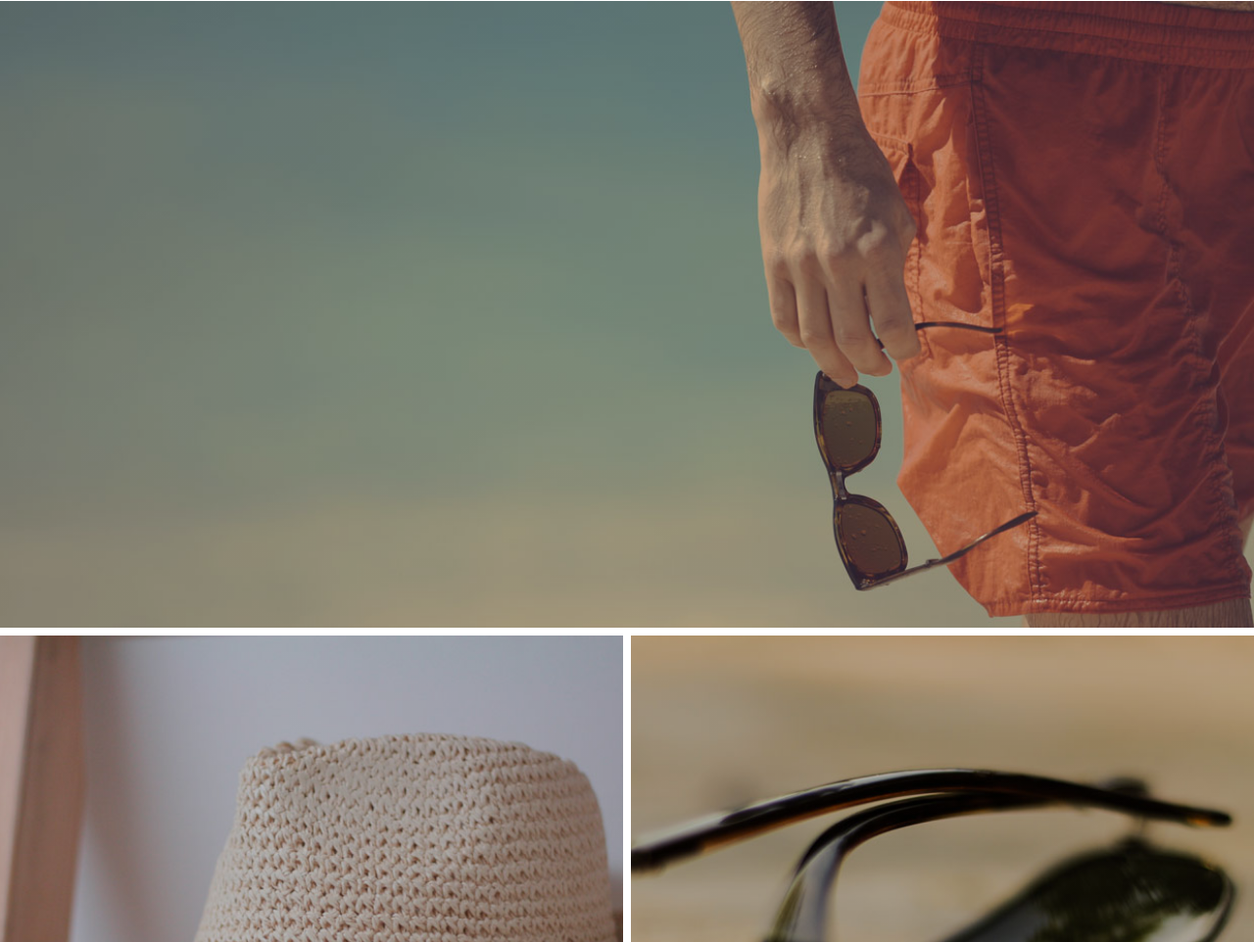
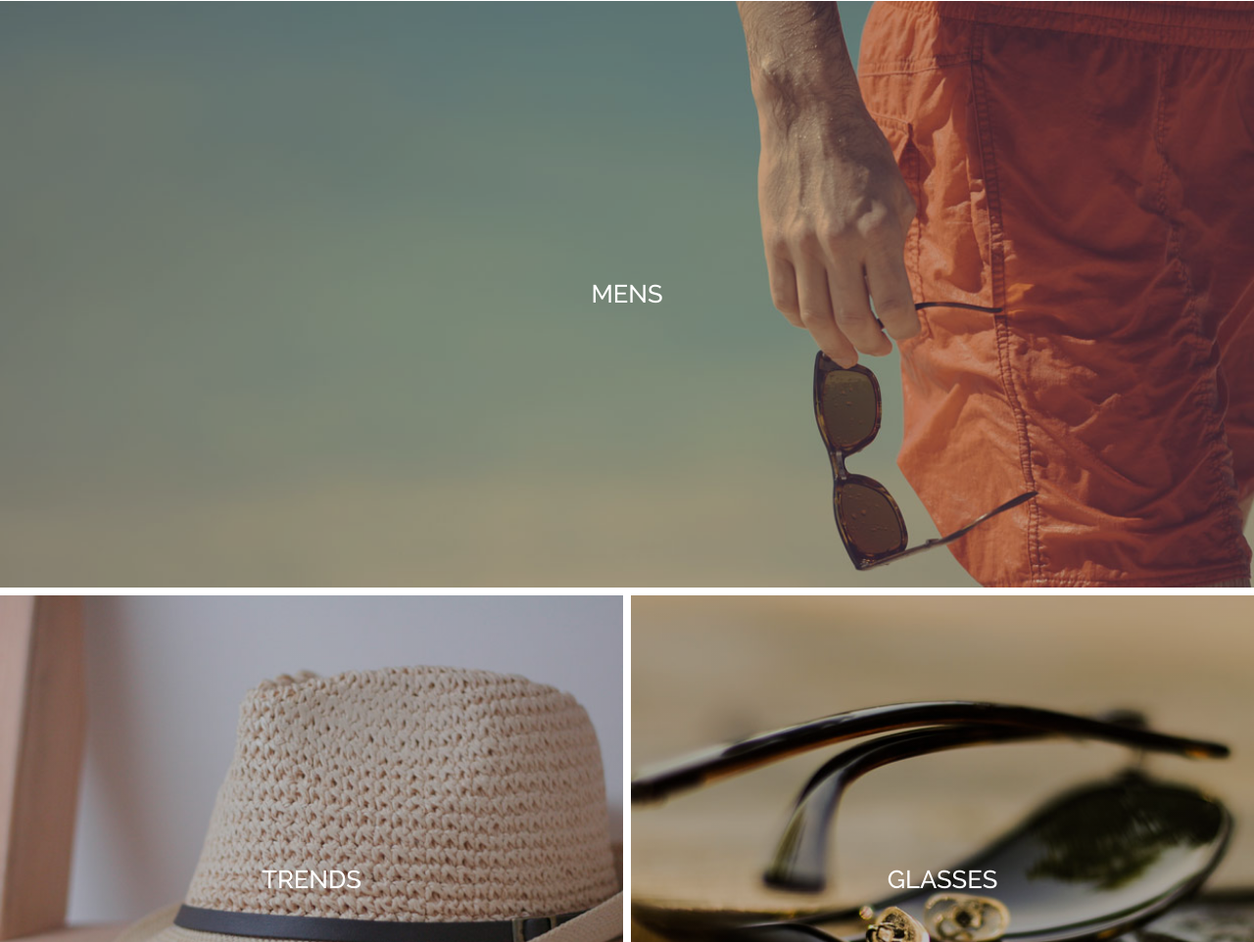
Before and after one commit to mr-moto/Aloha-Project-1b, a plain HTML site: page index.html in a window 1280 px wide. Shown: the part 958-1920 px from the top of the page at 98% size. Drawn offline with Linux system fonts and the light colour scheme.

Commit message:
added category text

```diff
--- a/css/style.css
+++ b/css/style.css
@@ -156,12 +156,12 @@ h1 {
 }
 .wide {
     width: 100%;
-    padding: 25% 0;
+    padding: 22.4% 0;
 }
 .square {
     box-sizing: border-box;
     flex-basis: 50%;
-    padding: 25% 0;
+    padding: 21.7% 0;
     border: 4px solid white;
 }
 .mens {
@@ -193,6 +193,20 @@ h1 {
     background: linear-gradient( to bottom, rgba(0,0,0,0.25) 0%, rgba(0,0,0,0.25) 100% ), url('../images/womens-category.jpg') no-repeat center center   ;
     background-size: cover, cover;
     border-top: 4px solid white;
+}
+.category-wide-text {
+    color: white;
+    font-size: 1.6rem;
+    font-family: 'ralewaymedium', sans-serif;
+    text-transform: uppercase;
+    text-decoration: none;
+}
+.category-square-text {
+    color: white;
+    font-size: 1.6rem;
+    font-family: 'ralewaymedium', sans-serif;
+    text-transform: uppercase;
+    text-decoration: none;
 }
 
 /*----------products----------*/
--- a/index.html
+++ b/index.html
@@ -53,16 +53,22 @@
     <section class="categories">
         <div class="category-img">
             <div class="mens wide">
+                <a href="#" src="#" class="category-wide-text">Mens</a>
             </div>
             <div class="trends square">
+                <a href="#" src="#" class="category-square-text">Trends</a>
             </div>
             <div class="glasses square">
+                <a href="#" src="#" class="category-square-text">Glasses</a>
             </div>
             <div class="sale square">
+                <a href="#" src="#" class="category-square-text">Sale</a>
             </div>
             <div class="bags square">
+                <a href="#" src="#" class="category-square-text">Bags</a>
             </div>
             <div class="womens wide">
+                <a href="#" src="#" class="category-wide-text">Womens</a>
             </div>
         </div>
     </section>
```
Also changed, not shown: js/main.js (+4 -4 lines).
